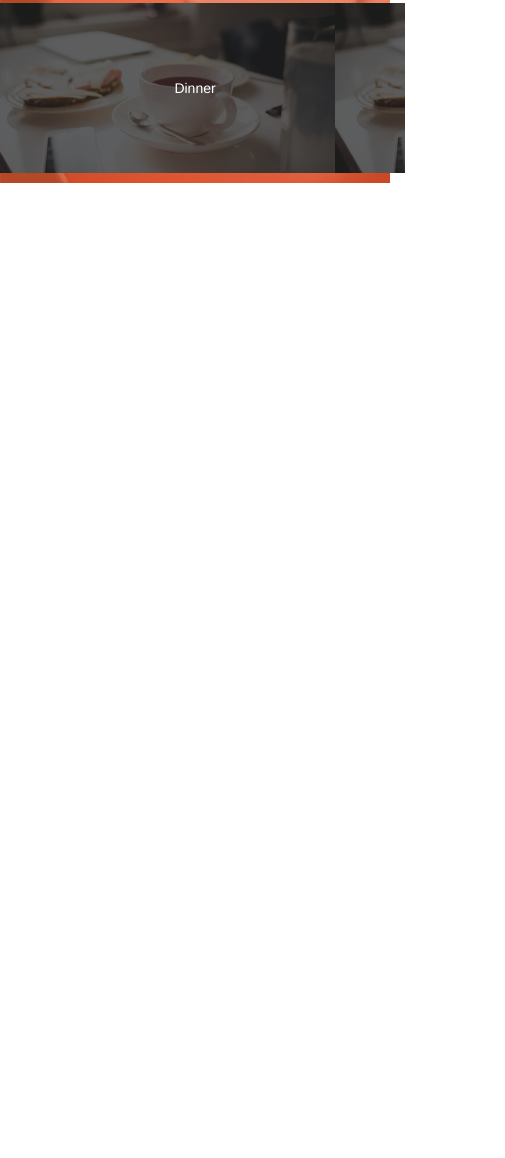
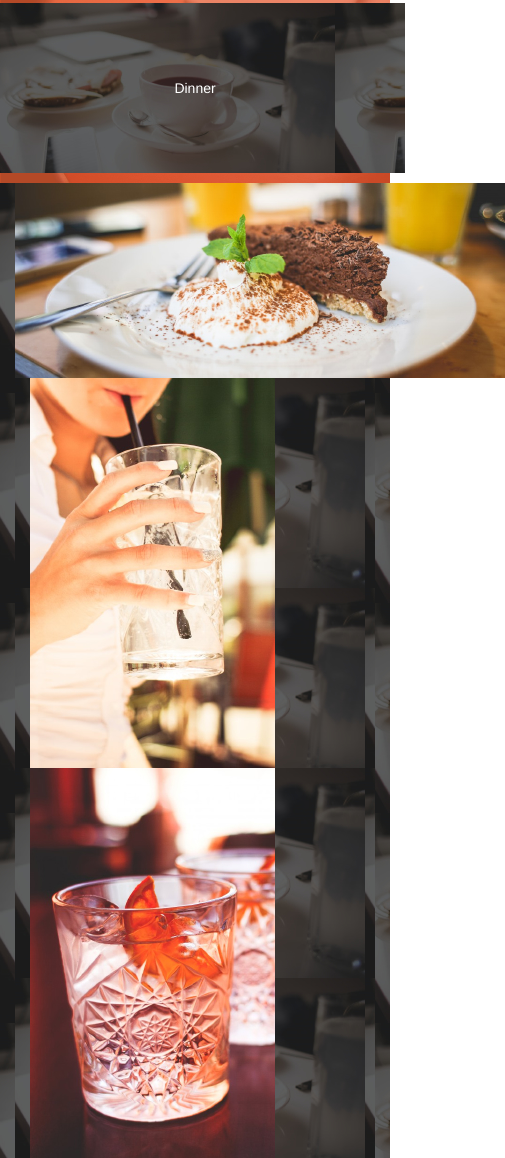
Before and after one commit to eddy939/eddyonyango.inc-Anitas-Kitchen, a plain HTML site: page index.html in a window 390 px wide. Shown: the part 1045-2203 px from the top of the page, 505 px wide, since content can reach past the window. Before the commit the page ends 1228 px from the top, so only its background shows below. Drawn offline with Linux system fonts and the light colour scheme.

Commit message:
edit index.html to include new rows and collumns for drinks

```diff
--- a/index.html
+++ b/index.html
@@ -41,7 +41,24 @@
 
   </div>
 
-  <div class="row2"></div>
+  <div class="row2">
+    <div class="col-md-3 padding">
+      <img src="images/fastFood1.jpg" alt="Fastfood">
+   <div class="row3">
+      <div class="col-md-3 padding">
+        <img src="images/drink1.jpg" alt="Drinks1">
+      </div>
+      <div class="col-md-3 padding">
+        <img src="images/drink2.jpg" alt="Drinks2">
+      </div>
+  </div>
+
+
+    </div>
+
+
+
+  </div>
 
 </body>
 </html>
```
